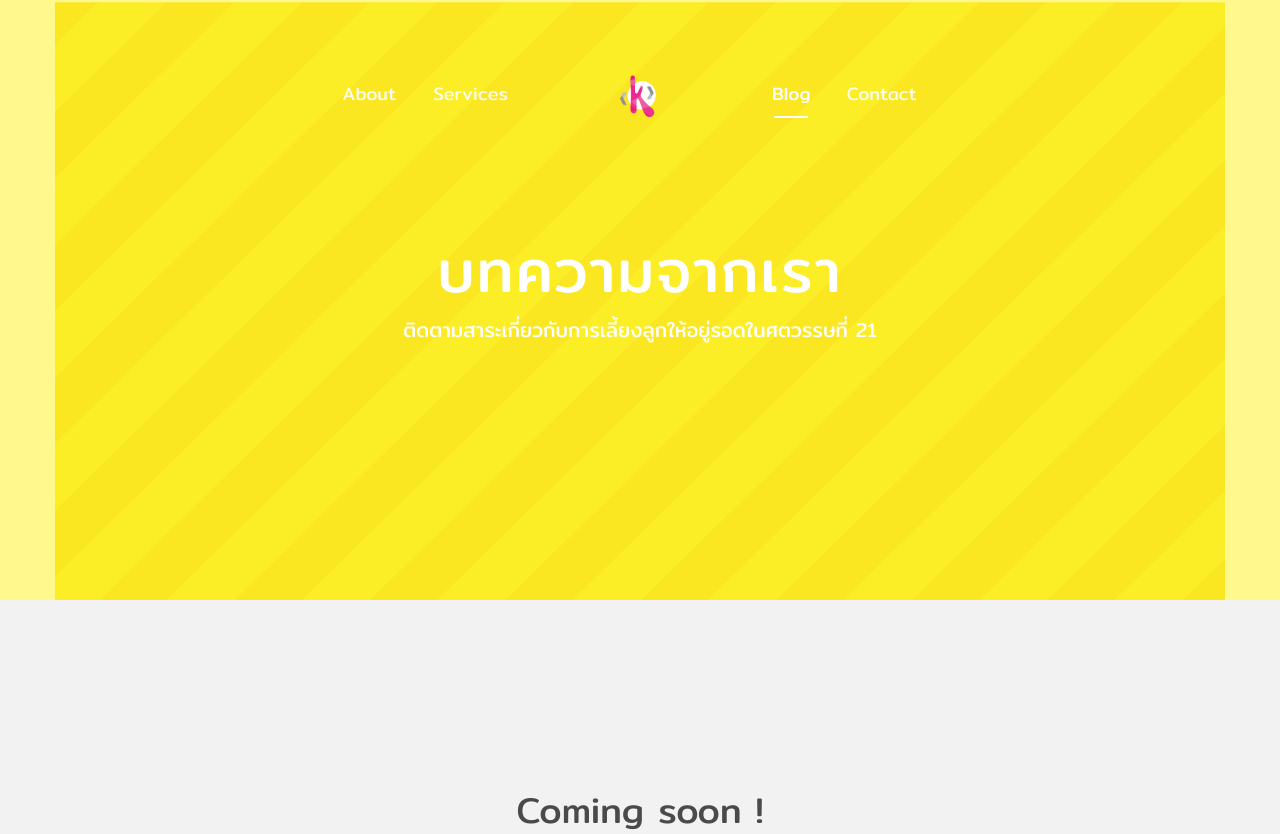
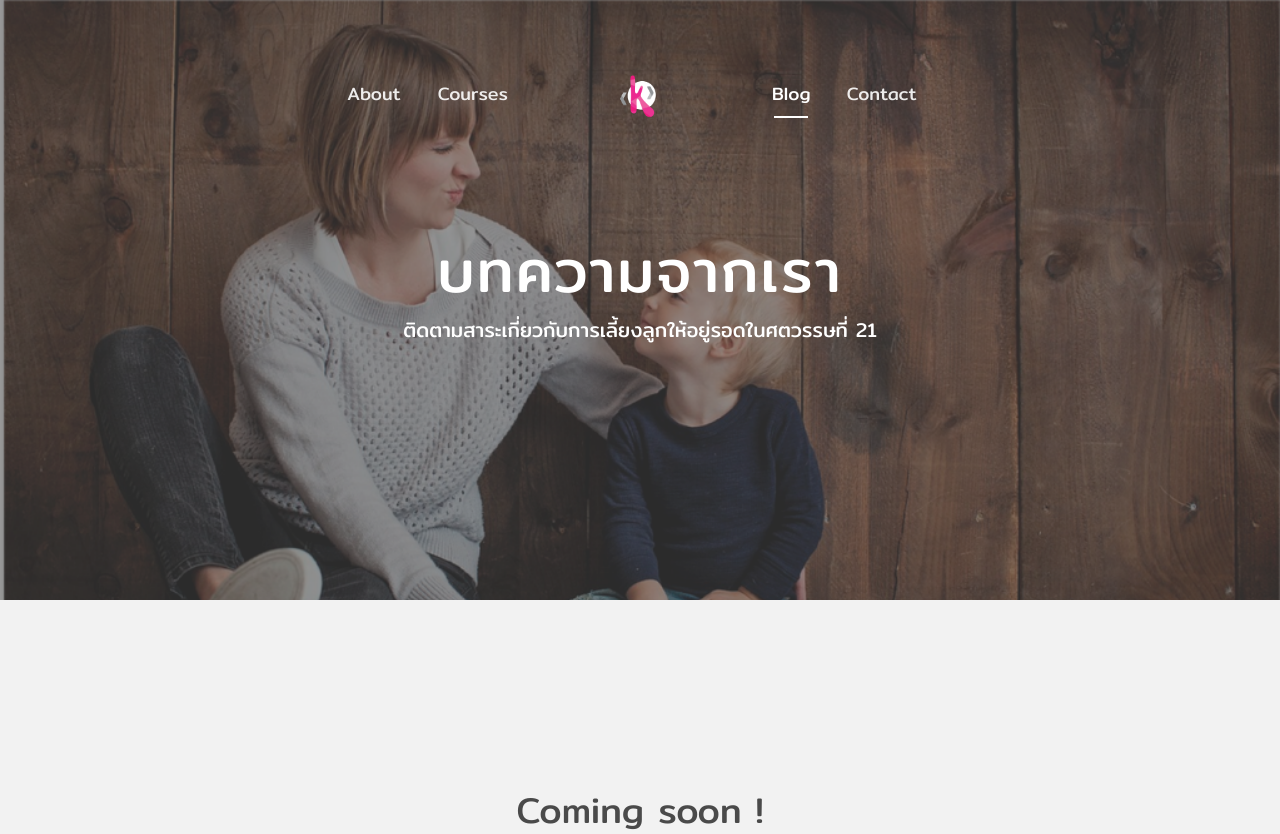
Before and after one commit to fuqinaz1/fuqinaz1.github.io, a website: page public/blog.html in a window 1280 px wide. Shown: the top 834 px of the page. Drawn offline with Linux system fonts and the light colour scheme; files whose address does not match are found by name.

Commit message:
header pic & nav bar

```diff
--- a/public/blog.html
+++ b/public/blog.html
@@ -88,8 +88,8 @@
 							</li>
 
 							<li class="has-dropdown">
-								<a href="services.html">Services</a>
-								<ul class="dropdown">
+								<a href="index.html#courses">Courses</a>
+								<!-- <ul class="dropdown">
 									<li>
 										<a href="weekend.html">Course</a>
 									</li>
@@ -98,7 +98,7 @@
 									</li>
 
 
-								</ul>
+								</ul> -->
 							</li>
 						</ul>
 					</div>
@@ -144,9 +144,9 @@
 			</div>
 		</nav>
 
-		<header id="fh5co-header" class="fh5co-cover fh5co-cover-sm" role="banner" style="background-image:url(images/img_bg_2.jpg);">
-			<div class="overlay"></div>
-			<div class="container" style="background-image:url(images/Kid_heroes_bg.png);">
+		<header id="fh5co-header" class="fh5co-cover fh5co-cover-sm" role="banner" style="background-image:url(images/head-blog.png);">
+			<!-- <div class="overlay"></div> -->
+			<div class="container">
 				<div class="row">
 					<div class="col-md-8 col-md-offset-2 text-center">
 						<div class="display-t">
```
Also changed, not shown: public/about.html (+6 -6 lines), public/contact.html (+4 -3 lines), public/images/head-about.png (added), public/images/head-blog.png (added).
